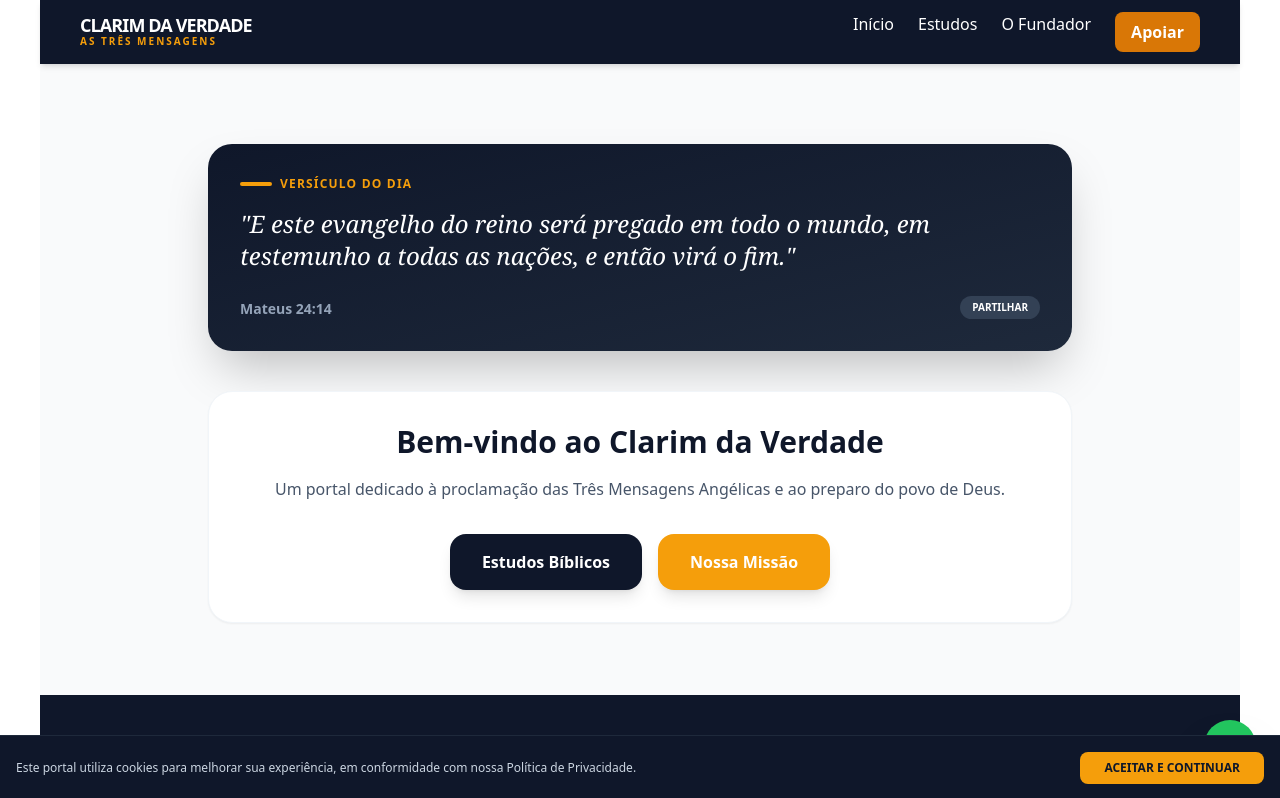
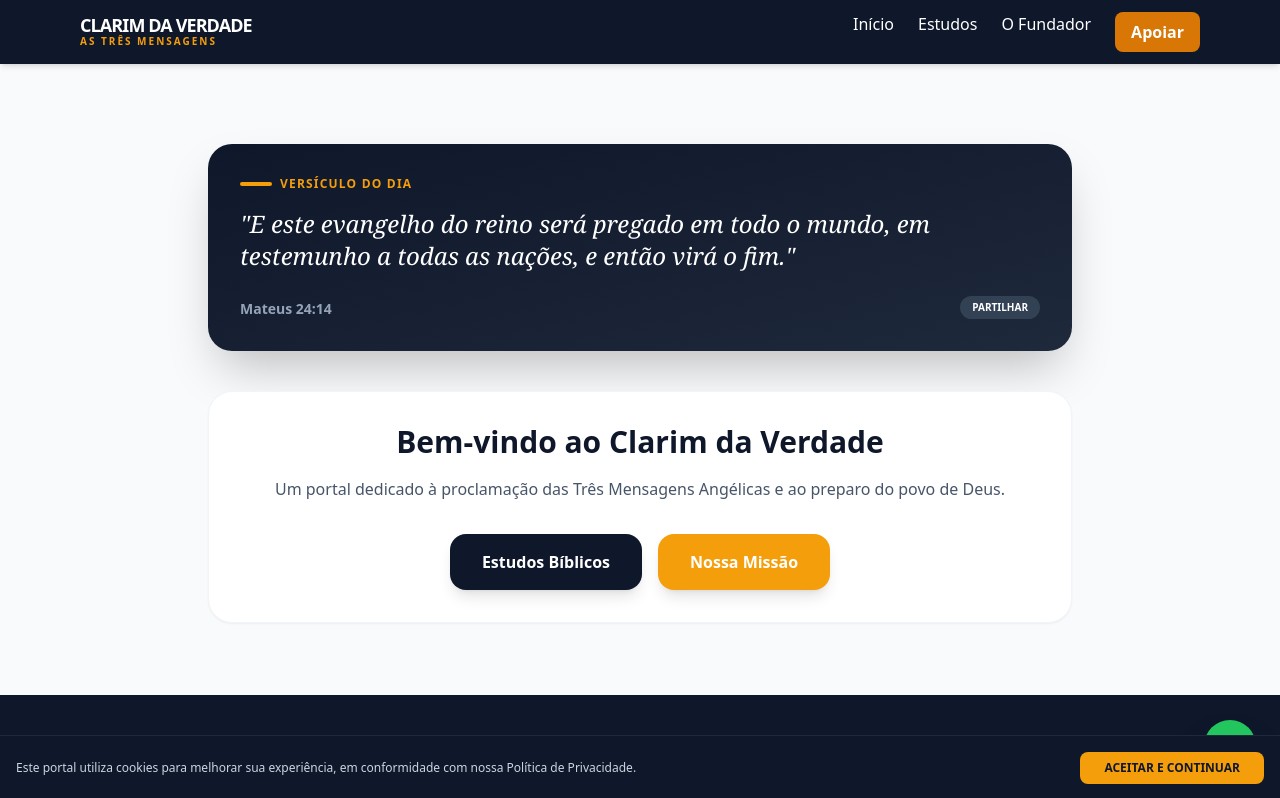
Before and after one commit to eliaslicojicacoma-spec/As-tr-s-mensagens-ang-licas, a React (Vite) app: page / in a window 1280 px wide. Shown: the top 798 px of the page. Built offline with nearby package versions, Linux system fonts and the light colour scheme.

Commit message:
Update index.css

```diff
--- a/src/index.css
+++ b/src/index.css
@@ -11,11 +11,9 @@
 }
 
 body {
+  @apply bg-slate-50 text-slate-900;
   margin: 0;
-  display: flex;
-  place-content: center;
-  min-width: 320px;
-  min-height: 100vh;
+  font-family: -apple-system, BlinkMacSystemFont, 'Segoe UI', Roboto, sans-serif;
 }
 
 /* Estilo para os links de navegação do Obreiro */
```
